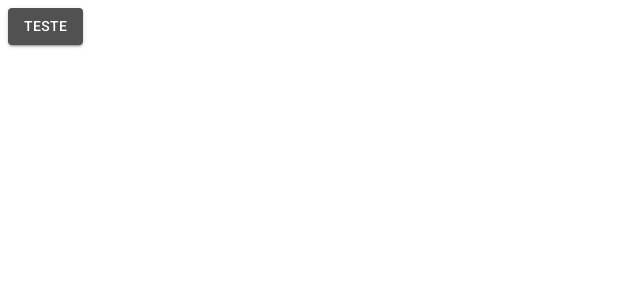
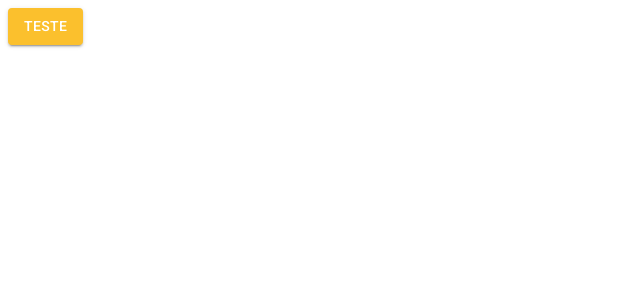
Before and after one commit to Deborablara/Projeto-com-MUI, a React (Create React App) app: page /pagina-inicial in a window 1280 px wide. Shown: the top 300 px of the page, without its empty margins (0-640 px from the left). Built offline with nearby package versions, Linux system fonts and the light colour scheme.

Commit message:
chore: modificando tema claro

```diff
--- a/src/shared/themes/Light.ts
+++ b/src/shared/themes/Light.ts
@@ -4,9 +4,9 @@ import { cyan, yellow } from '@mui/material/colors';
 export const LightTheme = createTheme({
   palette: {
     primary: {
-      main: '#515151',
-      dark: '#3c3c3c',
-      light:'#8c8c8c',
+      main: yellow[700],
+      dark: yellow[800],
+      light: yellow[500],
       contrastText: '#ffffff',
 
     },
```
